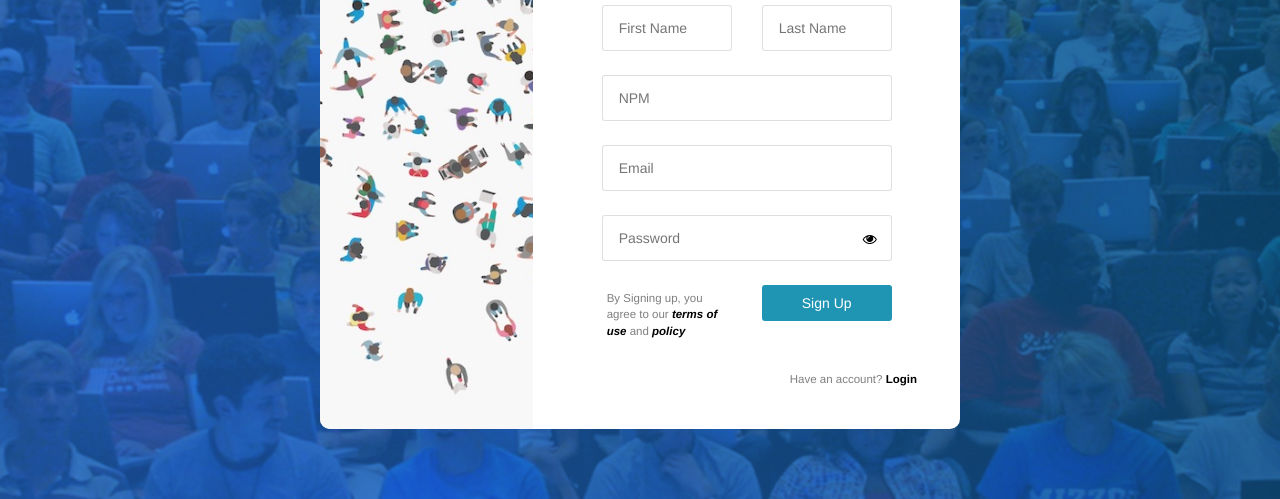
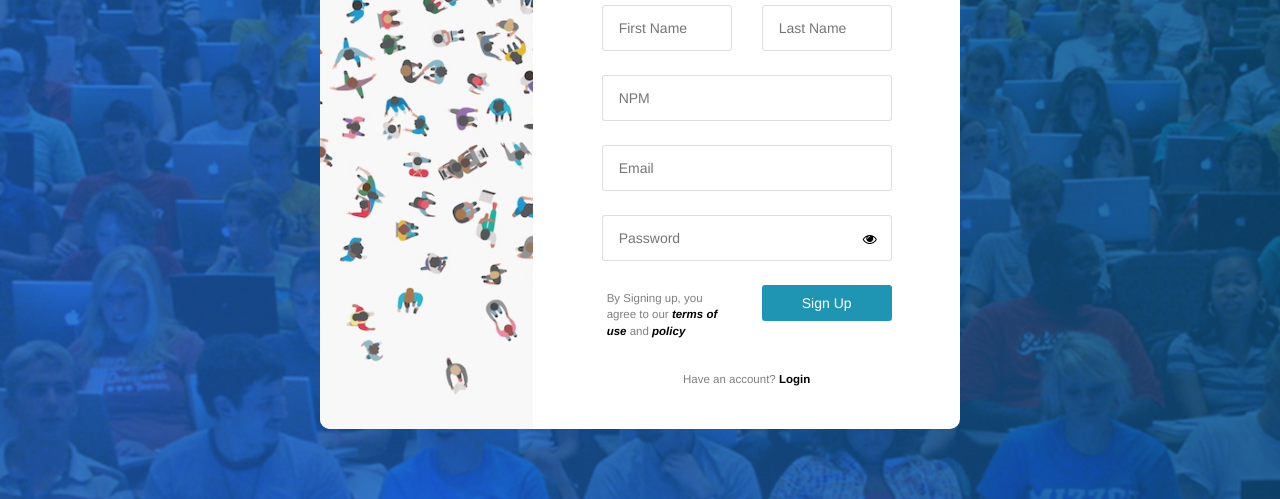
Before and after one commit to asepnur/uiui, a website: page src/html/index.html in a window 1280 px wide. Shown: the part 301-800 px from the top of the page. Drawn offline with nearby package versions, Linux system fonts and the light colour scheme; files that its build step writes are made by us from their sources.

Commit message:
update type and wrong position

```diff
--- a/src/html/index.html
+++ b/src/html/index.html
@@ -54,7 +54,7 @@
         </div>
         </div>
         <div class="_ro">
-          <div class="_c5m3o7 _c5m36 _c5x3o4 _c5x36">
+          <div class="_c5m3o5 _c5m36 _c5x3o3 _c5x36">
             <p class="_me5f"> Have an account? <b><a href="">Login</a></b></p>
           </div>
         </div>
```
Also changed, not shown: src/html/vsignup.html (+1 -1 lines).
